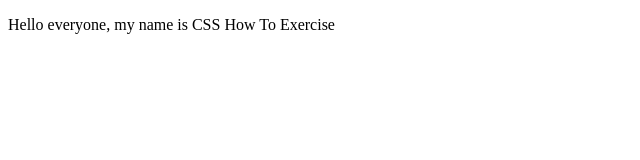
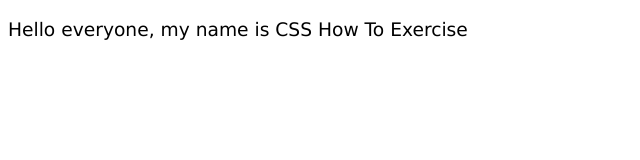
Before and after one commit to nivedita570/-web-css-exercises, a plain HTML site: page exercises/exercise1/index.html in a window 1280 px wide. Shown: the whole page, without its empty margins (0-640 px from the left). Drawn offline with Linux system fonts and the light colour scheme.

Commit message:
Update style.css

```diff
--- a/exercises/exercise1/style.css
+++ b/exercises/exercise1/style.css
@@ -1 +1,4 @@
-css for exercise 1
+p {
+    font-family: Verdana, sans-serif;
+    font-size: 14pt;
+}
```
